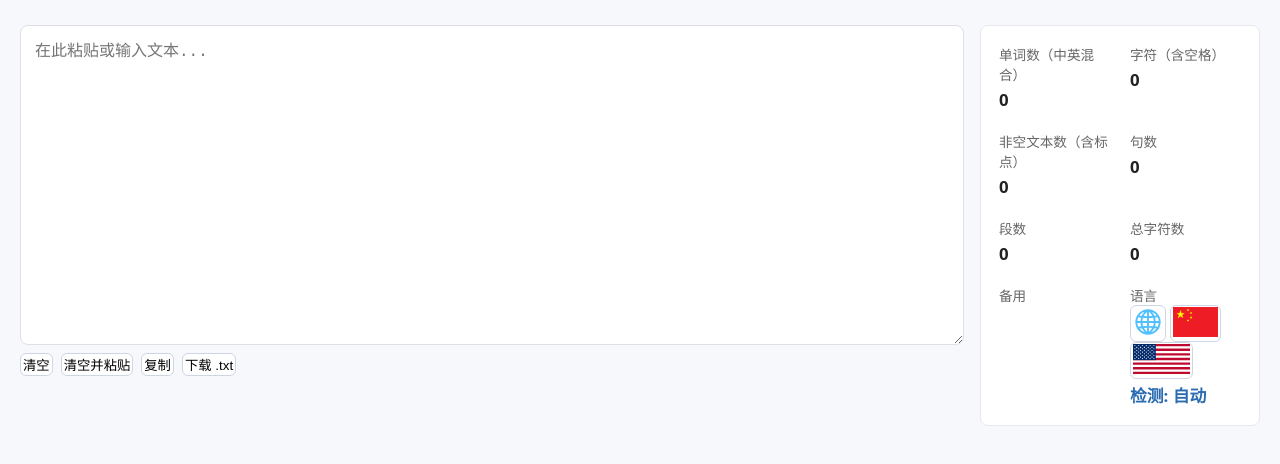
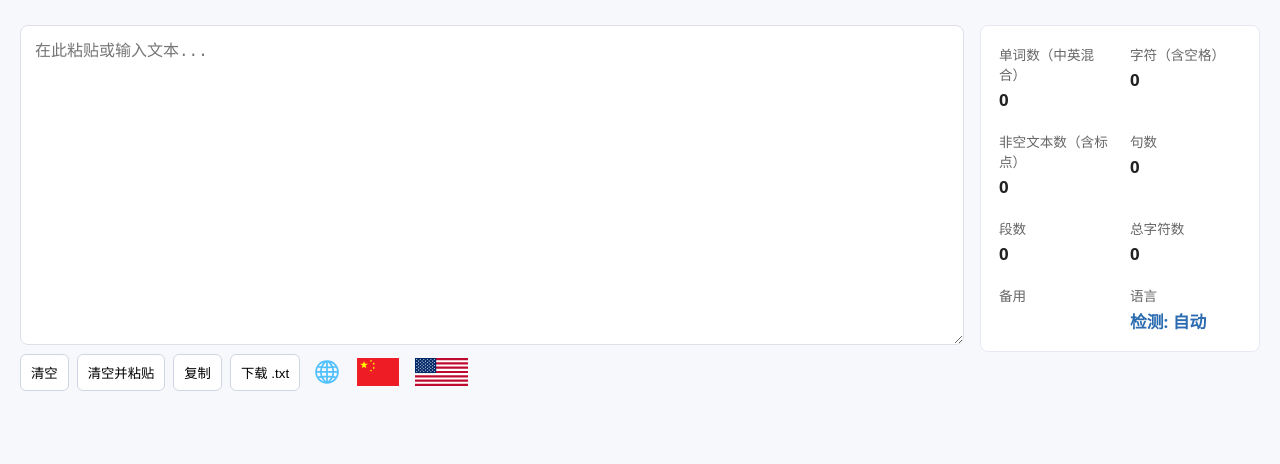
Before and after one commit to CQHcharlie/word-counter, a plain HTML site: page index.html in a window 1280 px wide. Shown: the part 96-560 px from the top of the page. Drawn offline with Linux system fonts and the light colour scheme.

Commit message:
更新语言选择功能，优化国旗按钮样式并调整布局

```diff
--- a/index.html
+++ b/index.html
@@ -5,6 +5,22 @@
 	<meta name="viewport" content="width=device-width,initial-scale=1" />
 	<title>在线字数统计</title>
 	<link rel="stylesheet" href="styles.css" />
+	<style>
+		/* 将国旗按钮与控制按钮在同一行并添加选中样式 */
+		.controls { display:flex; gap:8px; align-items:center; flex-wrap:wrap; }
+		.flag-row { display:flex; gap:6px; align-items:center; }
+		.flag {
+			display:inline-flex;align-items:center;justify-content:center;padding:4px;border-radius:6px;border:1px solid transparent;
+			background:transparent;cursor:pointer;
+		}
+		.flag img{display:block;height:28px;width:auto;}
+		/* 选中样式（class active 或 aria-pressed="true"） */
+		.flag.active, .flag[aria-pressed="true"] {
+			border-color: #2b6cb0;
+			background: rgba(43,108,176,0.08);
+			box-shadow: 0 0 0 3px rgba(43,108,176,0.08);
+		}
+	</style>
 </head>
 <body>
 	<header>
@@ -20,6 +36,13 @@
 				<button id="clearPaste">清空并粘贴</button>
 				<button id="copy">复制</button>
 				<button id="download">下载 .txt</button>
+
+				<!-- 将国旗选择区移动到 controls 内，保持 id=flagRow -->
+				<div id="flagRow" class="flag-row" role="group" aria-label="语言选择">
+					<button class="flag" data-lang="auto" title="自动检测"><img src="flag/auto.svg" alt="自动检测"></button>
+					<button class="flag" data-lang="zh" title="中文（简体/中文）"><img src="flag/china.png" alt="中文"></button>
+					<button class="flag" data-lang="en" title="英文"><img src="flag/us.svg" alt="英文"></button>
+				</div>
 			</div>
 		</section>
 
@@ -33,16 +56,9 @@
 			<div class="stat"><span class="label">项6</span><span id="stat6">0</span></div>
 			<div class="stat"><span class="label">项7</span><span id="stat7">0</span></div>
 
-			<!-- 新增：语言模式选择（国旗横向排列） -->
+			<!-- 只保留检测显示在统计面板 -->
 			<div class="stat mode">
 				<span class="label">语言</span>
-				<!-- 使用图片 -->
-				<div id="flagRow" class="flag-row" role="group" aria-label="语言选择">
-					<button class="flag" data-lang="auto" title="自动检测"><img src="flag/auto.svg" alt="自动检测" height="30"></button>
-					<button class="flag" data-lang="zh" title="中文（简体/中文）"><img src="flag/china.png" alt="中文" height="30"></button>
-					<button class="flag" data-lang="en" title="英文"><img src="flag/us.svg" alt="英文" height="30"></button>
-					<!-- 可按需添加更多国旗 -->
-				</div>
 				<span id="detected" class="detected" aria-live="polite" title="自动检测到的语言">检测: 自动</span>
 			</div>
 		</section>
--- a/script.js
+++ b/script.js
@@ -14,7 +14,7 @@
 	const btnDownload = document.getElementById('download');
 
 	// 新增：支持国旗按钮（data-lang="zh"/"en"/"auto"）或下拉选择回退
-	const flags = document.querySelectorAll('[data-lang]');
+	const flags = document.querySelectorAll('#flagRow .flag[data-lang]');
 	const modeSelect = document.getElementById('mode'); // 兼容先前页面变更（可能为空）
 	const detectedEl = document.getElementById('detected');
 
--- a/styles.css
+++ b/styles.css
@@ -63,11 +63,20 @@ textarea {
 }
 
 button {
+    padding: 8px 10px;
+    border-radius: 6px;
+    border: 1px solid #cfd6e3;
+    background: #fff;
+    cursor: pointer
+}
+
+.flag {
     padding: 1px 2px;
     border-radius: 6px;
     border: 1px solid #cfd6e3;
     background: #fff;
     cursor: pointer
+
 }
 
 button:hover {
```
